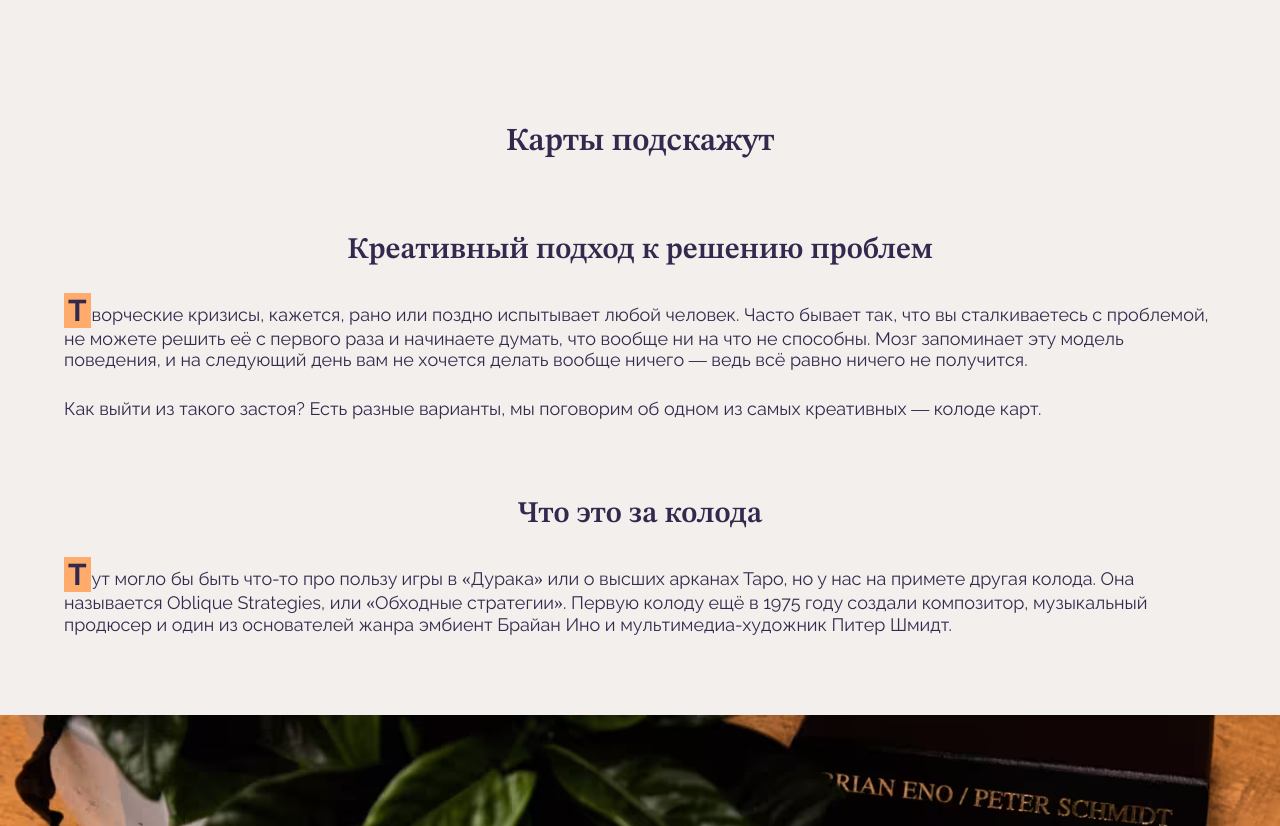
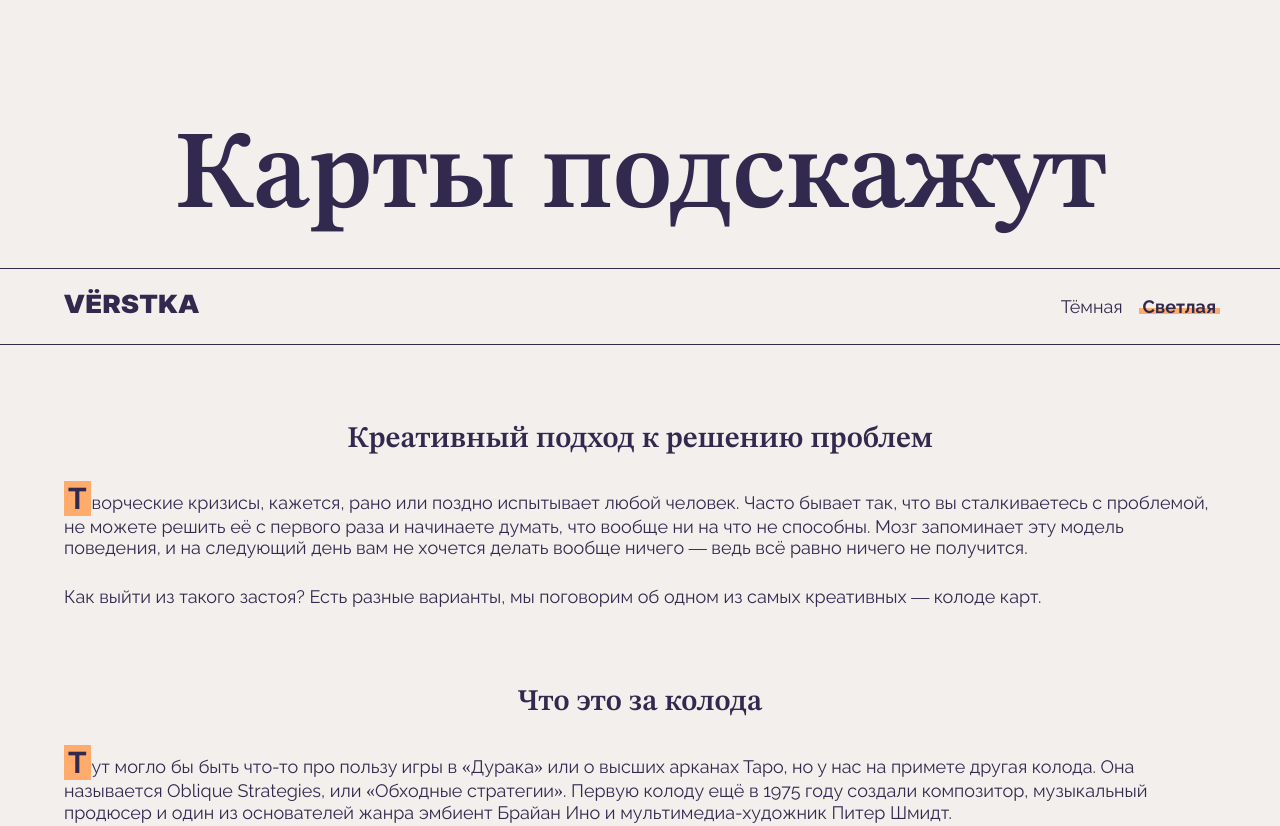
Before and after one commit to TheCrazyMakc/cards, a plain HTML site: page index.html in a window 1280 px wide. Shown: the top 826 px of the page. Drawn offline with Linux system fonts and the light colour scheme.

Commit message:
add styles

```diff
--- a/index.html
+++ b/index.html
@@ -14,6 +14,23 @@
   <body class="page theme_dark">
     <header class="header">
         <h1 class="heading header__title content-section">Карты подскажут</h1>
+        <nav class="header__menu content-section">
+            <div class="header__logo">
+                <img src="./images/dark_logo.svg" alt="">
+                <svg xmlns="http://www.w3.org/2000/svg" width="135" height="25">
+                    <use href="./images/logo.svg"></use>
+                </svg>
+            </div>
+            <ul class="header__theme-toggler">
+                <li>
+                    <button class="header__theme-button header__theme-button_type_dark">Тёмная</button>
+                </li>
+                <li>
+                    <button disabled class="header__theme-button header__theme-button_type_light header__theme-button_is-active">Светлая</button>
+                </li>
+            </ul>
+        </nav>
+
     </header>
     <main class="content content-section">
         <h2 class="heading content-title">Креативный подход к решению проблем</h2>
@@ -85,9 +102,11 @@
             </ul>
         </div>
     </main>
-    <footer class="footer"></footer>
+    <footer class="footer">
+        <p class="footer__copyright">VЁRSTKA</p>
+    </footer>
 
     <!-- Раскомментируйте строчку ниже, когда вёрстка будет готова. Если вы назвали все классы. как нужно, переключатель темы будет работать -->
-    <!-- <script src="./scripts/theme-changer.js"></script> -->
+    <script src="./scripts/theme-changer.js"></script>
   </body>
 </html>
--- a/styles/style.css
+++ b/styles/style.css
@@ -4,6 +4,12 @@
   --bg-color: #f3efec;
   --text-color: #312a4e;
   --accent-color: #ffab6b;
+}
+
+.theme_dark {
+  --bg-color: #171717;
+  --text-color: #b3b3b3;
+  --accent-color: transparent;
 }
 
 *,
@@ -32,6 +38,20 @@ figure {
   margin: 0;
 }
 
+a:focus,
+button:focus {
+  outline: none;
+}
+
+a:focus-visible,
+button:focus-visible {
+  outline: 1px solid currentColor;
+}
+
+button:disabled {
+  pointer-events: none;
+}
+
 .heading {
   font-family: var(--accent-font, serif);
   font-weight: 600;
@@ -47,9 +67,55 @@ figure {
   padding-block-start: 10%;
 }
 
-.header-title {
+.header__title {
   margin-block-end: 40px;
   font-size: clamp(3.75rem, 2.5rem + 5.5556vw, 7.5rem);
+}
+
+.header__menu {
+  display: flex;
+  justify-content: space-between;
+  align-items: center;
+  border-block-start: 1px solid currentColor;
+  border-block-end: 1px solid currentColor;
+  padding-block: 20px;
+}
+
+.header__theme-toggler {
+  display: flex;
+  gap: 20px;
+  padding: 0;
+  list-style: none;
+}
+
+.header__theme-button {
+  position: relative;
+  border: none;
+  padding: 0;
+  color: currentColor;
+  font-family: inherit;
+  font-size: 18px;
+  background-color: transparent;
+  cursor: pointer;
+}
+
+.header__theme-button:hover {
+  text-decoration: underline;
+}
+
+.header__theme-button_is-active {
+  font-weight: 700;
+}
+
+.header__theme-button_is-active::after {
+  content: '';
+  position: absolute;
+  z-index: -1;
+  inline-size: calc(100% + 8px);
+  block-size: 0.5ch;
+  background-color: var(--accent-color);
+  inset-block-end: 0.3ch;
+  inset-inline-start: -4px;
 }
 
 .content-title {
@@ -163,3 +229,31 @@ figure {
   inset-block-end: 0.3ch;
   inset-inline-start: -4px;
 }
+
+.footer {
+  margin-block-start: 10%;
+  border-block-start: 1px solid currentColor;
+  padding: 2.5%;
+  text-align: center;
+}
+
+.footer__copyright {
+  font-size: 18px;
+}
+
+/* стилизация темной темы */
+.theme_dark .colored-text::after {
+  background-image: url(../images/pattern.svg);
+}
+
+.theme_dark .header__theme-button_is-active::after {
+  background-image: url(../images/pattern.svg);
+}
+
+.theme_dark .content__text-block_first-lettered .content__paragraph:first-of-type::first-letter {
+  border: 1px solid currentColor
+}
+
+.theme_dark .content__list li::before {
+  background-image: url(../images/marker-dark.svg);
+}
```
Also changed, not shown: images/dark_logo.svg (added), images/light_logo.svg (added).
